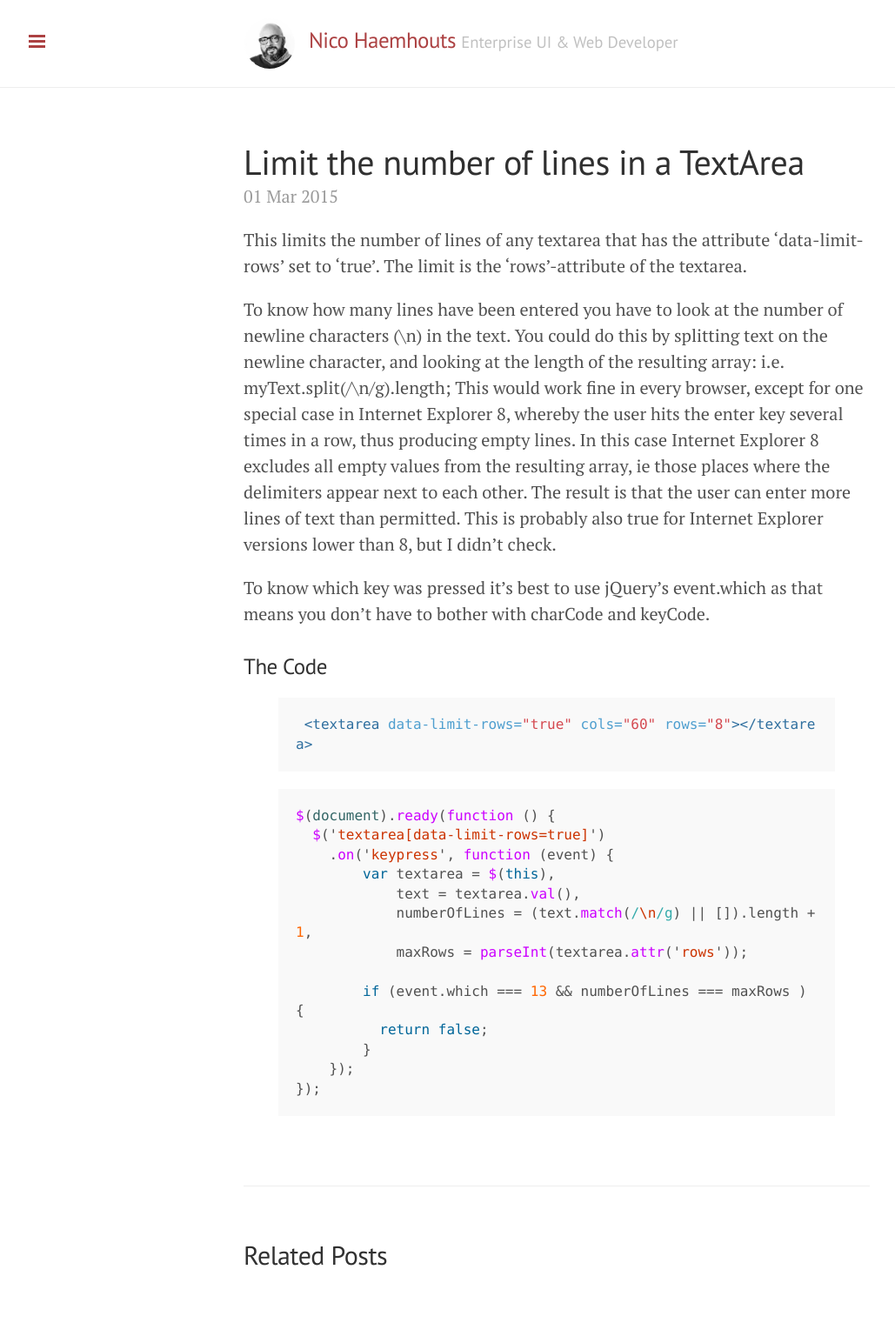
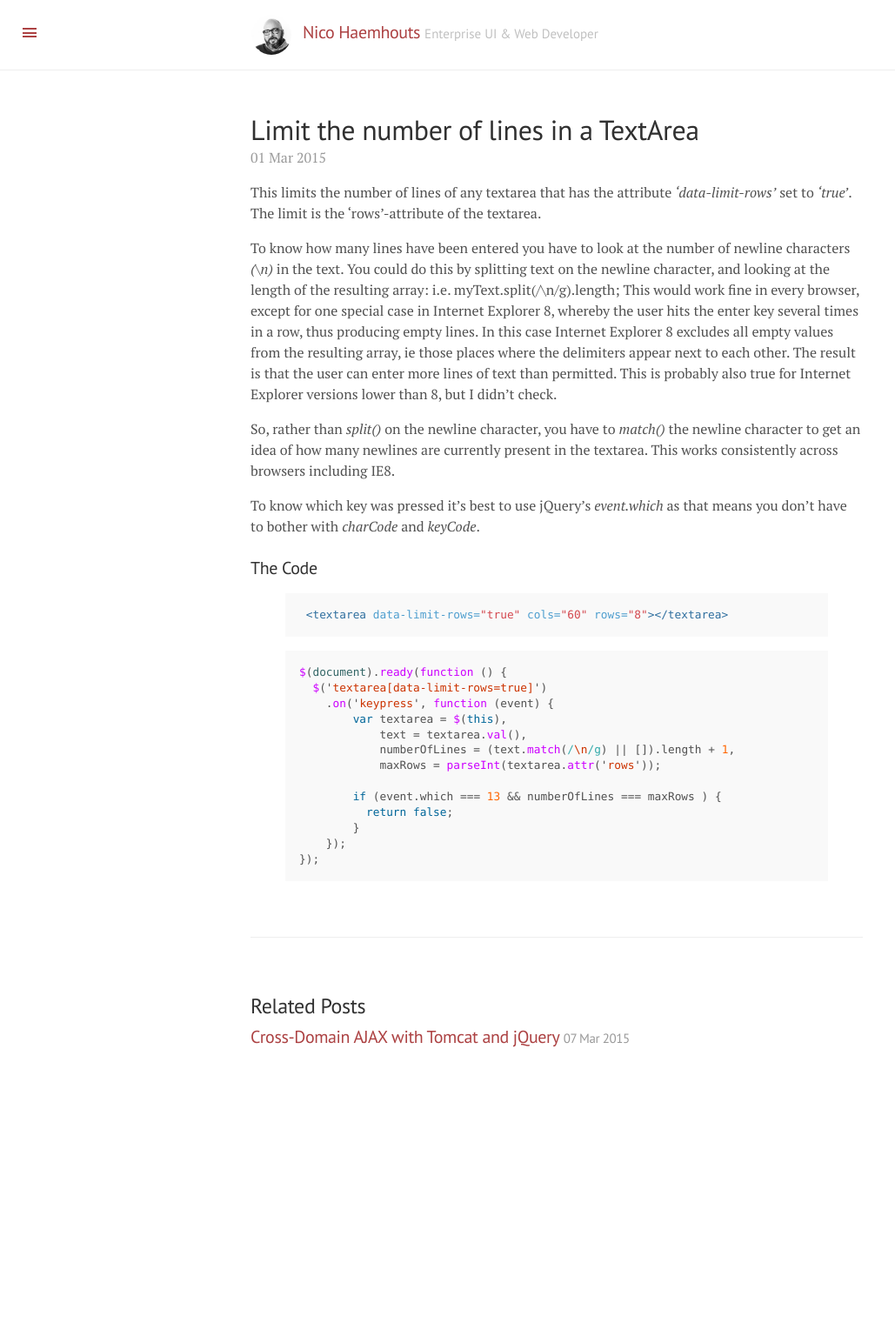
Before and after one commit to nicohaemhouts/nicohaemhouts.github.io, a Jekyll site: the page built from _posts/2015-03-01-limit-textarea-rows.md, in a window 1280 px wide. Shown: the whole page at 87% size, without its empty margins (0-1029 px from the left). Built offline with Jekyll 4.4.1, drawn with Linux system fonts in a browser that asks for light colours; Markdown is read by kramdown in place of the engine named in the settings; after the commit the page ends 1253 px from its top, so only the background shows below that.

Commit message:
Cross-Domain AJAX with Tomcat and jQuery + some minor cometic changes.

```diff
--- a/_includes/head.html
+++ b/_includes/head.html
@@ -2,8 +2,15 @@
   <link href="http://gmpg.org/xfn/11" rel="profile">
   <meta http-equiv="X-UA-Compatible" content="IE=edge">
   <meta http-equiv="content-type" content="text/html; charset=utf-8">
-<meta name="description" content="The personal blog of Nico Haemhouts, Enterprise UI & Web Developer">
-<meta name="keywords" content="Java,HTML,CSS,XML,JavaScript,UI,Web Development,Blog">
+    {% if page.title == "Home" %}
+        <meta name="description" content="The personal blog of Nico Haemhouts, Enterprise UI & Web Developer">
+        <meta name="keywords" content="Java,HTML,CSS,XML,JavaScript,UI,Web Development,Blog">
+    {% else %}
+        <meta name="description" content="{{page.summary}}">
+        <meta name="keywords" content="{{page.tags}}">
+    {% endif %}
+
+
 <meta name="author" content="Nico haemhouts">
 
   <!-- Enable responsiveness on mobile devices-->
--- a/_posts/2015-03-01-limit-textarea-rows.md
+++ b/_posts/2015-03-01-limit-textarea-rows.md
@@ -1,14 +1,17 @@
 ---
 layout: post
 title: Limit the number of lines in a TextArea
+tags: "HTML, Javascript, TextArea"
 summary: This limits the number of lines of any textarea that has the attribute 'data-limit-rows' set to 'true'.
 ---
 
-This limits the number of lines of any textarea that has the attribute 'data-limit-rows' set to 'true'. The limit is the 'rows'-attribute of the textarea.
+This limits the number of lines of any textarea that has the attribute *'data-limit-rows'* set to *'true'*. The limit is the 'rows'-attribute of the textarea.
 
-To know how many lines have been entered you have to look at the number of newline characters (\n) in the text. You could do this by splitting text on the newline character, and looking at the length of the resulting array: i.e. myText.split(/\n/g).length; This would work fine in every browser, except for one special case in Internet Explorer 8, whereby the user hits the enter key several times in a row, thus producing empty lines. In this case Internet Explorer 8 excludes all empty values from the resulting array, ie those places where the delimiters appear next to each other. The result is that the user can enter more lines of text than permitted. This is probably also true for Internet Explorer versions lower than 8, but I didn't check.
+To know how many lines have been entered you have to look at the number of newline characters *(\n)* in the text. You could do this by splitting text on the newline character, and looking at the length of the resulting array: i.e. myText.split(/\n/g).length; This would work fine in every browser, except for one special case in Internet Explorer 8, whereby the user hits the enter key several times in a row, thus producing empty lines. In this case Internet Explorer 8 excludes all empty values from the resulting array, ie those places where the delimiters appear next to each other. The result is that the user can enter more lines of text than permitted. This is probably also true for Internet Explorer versions lower than 8, but I didn't check.
 
-To know which key was pressed it's best to use jQuery's event.which as that means you don't have to bother with charCode and keyCode.
+So, rather than *split()* on the newline character, you have to *match()* the newline character to get an idea of how many newlines are currently present in the textarea. This works consistently across browsers including IE8.
+
+To know which key was pressed it's best to use jQuery's *event.which* as that means you don't have to bother with *charCode* and *keyCode*.
 
 ### The Code
 
--- a/public/css/lanyon.css
+++ b/public/css/lanyon.css
@@ -77,12 +77,12 @@
 }
 @media (min-width: 38em) {
   .container {
-    max-width: 32rem;
+    max-width: 36rem;
   }
 }
 @media (min-width: 56em) {
   .container {
-    max-width: 38rem;
+    max-width: 46rem;
   }
 }
 
--- a/public/css/poole.css
+++ b/public/css/poole.css
@@ -54,7 +54,7 @@
 }
 @media (min-width: 38em) {
   html {
-    font-size: 20px;
+    font-size: 16px;
   }
 }
 
@@ -91,7 +91,7 @@
   font-size: 2rem;
 }
 h2 {
-  margin-top: 1rem;
+  margin-top: 2rem;
   font-size: 1.5rem;
 }
 h3 {
```
Also changed, not shown: _posts/2015-03-07-cross-domain-ajax-with-tomcat-and-jquery.md (added, +102 -0 lines).
